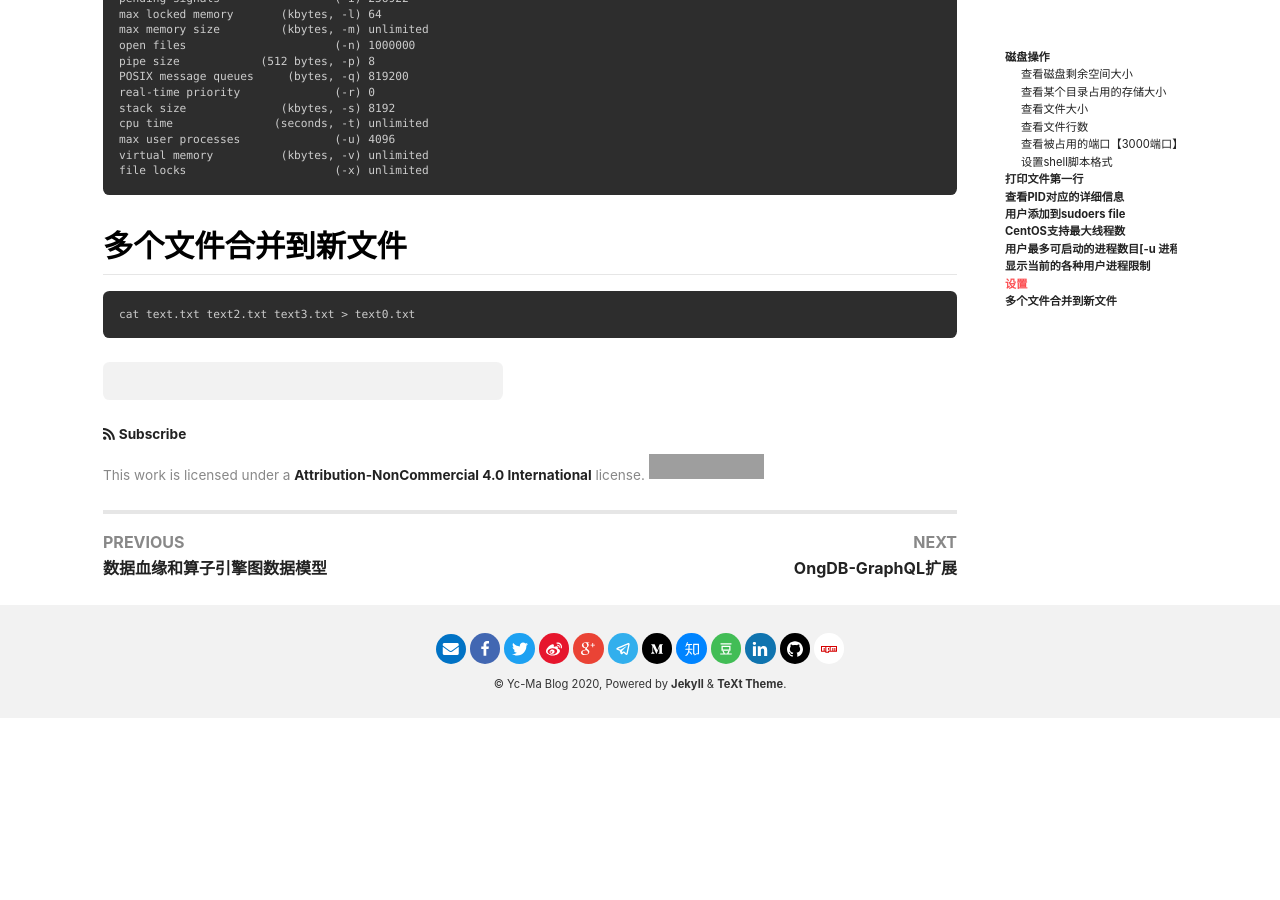
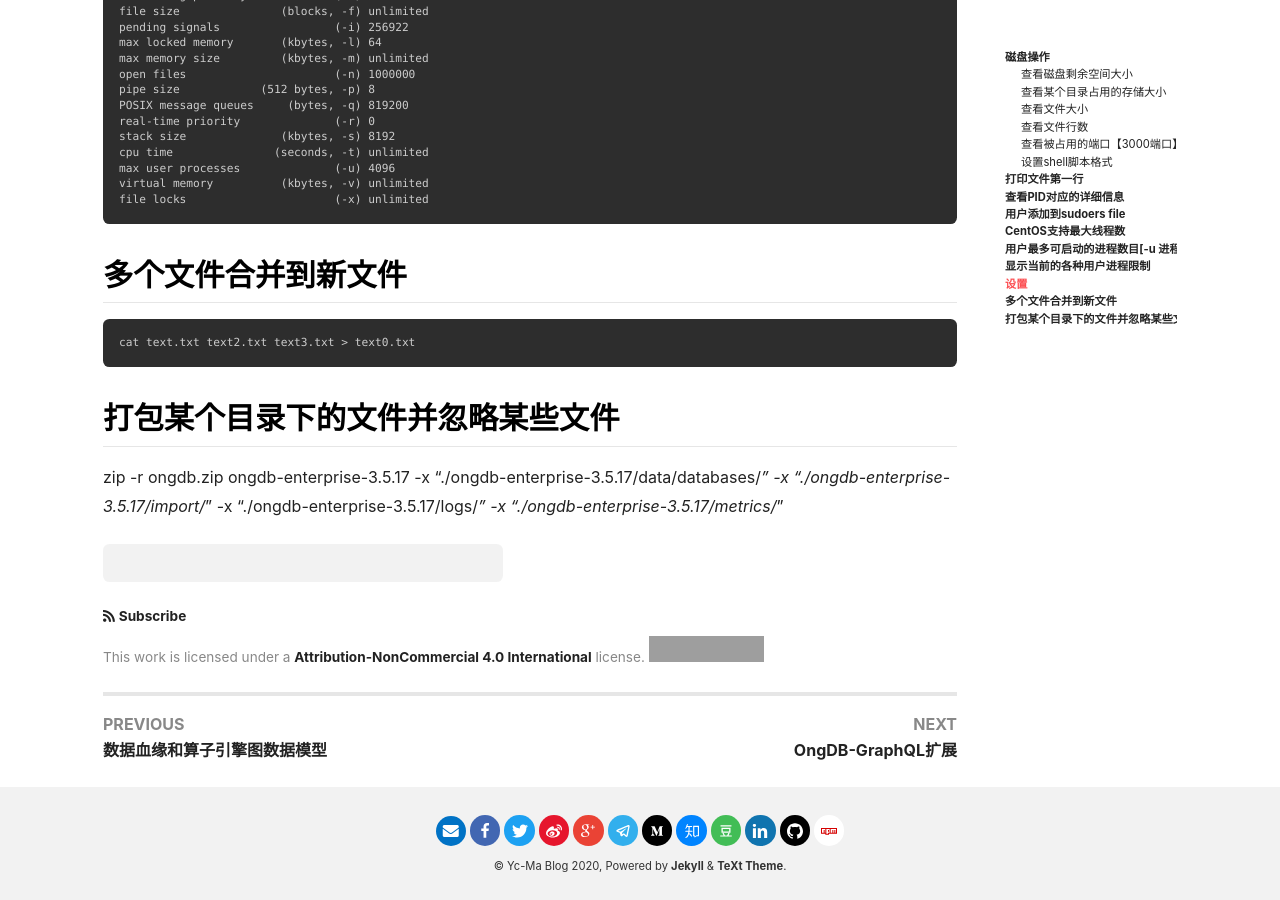
Before and after one commit to crazyyanchao/blog, a Jekyll site: the page built from _posts/2020-07-06-linux常用命令.md, in a window 1280 px wide and 900 px high, scrolled down 2899 px. Built offline with Jekyll 4.4.1, drawn with Linux system fonts in a browser that asks for light colours; nearby versions of some CDN libraries; comment, search, counter and statistics services are not loaded; before the commit the page ends 3617 px from its top, so only the background shows below that; grey boxes are pictures that could not be loaded.

````diff
--- a/_posts/2020-07-06-linux常用命令.md
+++ b/_posts/2020-07-06-linux常用命令.md
@@ -103,3 +103,6 @@ file locks                      (-x) unlimited
 ```
 cat text.txt text2.txt text3.txt > text0.txt
 ```
+
+## 打包某个目录下的文件并忽略某些文件
+zip -r ongdb.zip ongdb-enterprise-3.5.17 -x "./ongdb-enterprise-3.5.17/data/databases/*" -x "./ongdb-enterprise-3.5.17/import/*" -x "./ongdb-enterprise-3.5.17/logs/*" -x "./ongdb-enterprise-3.5.17/metrics/*"
````
